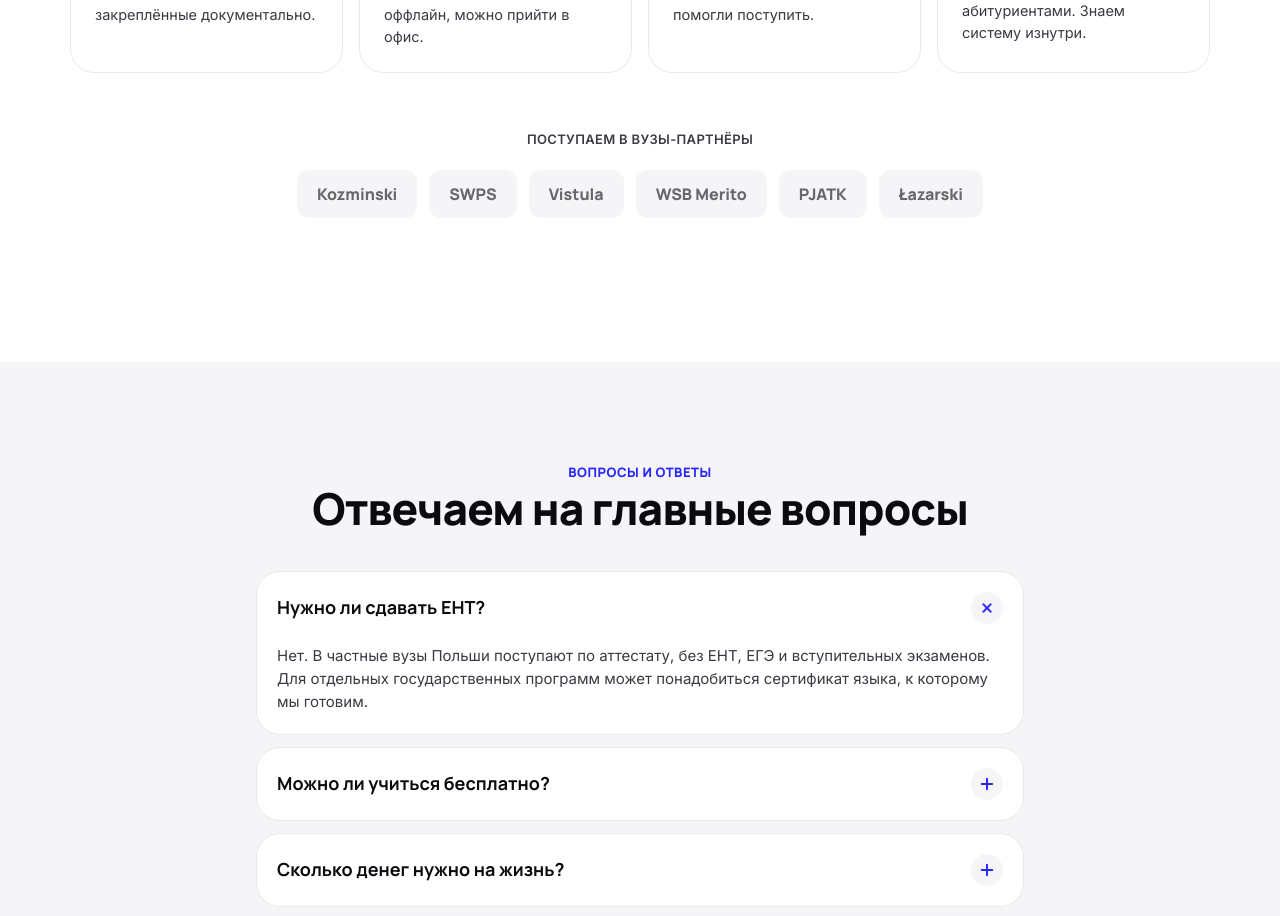
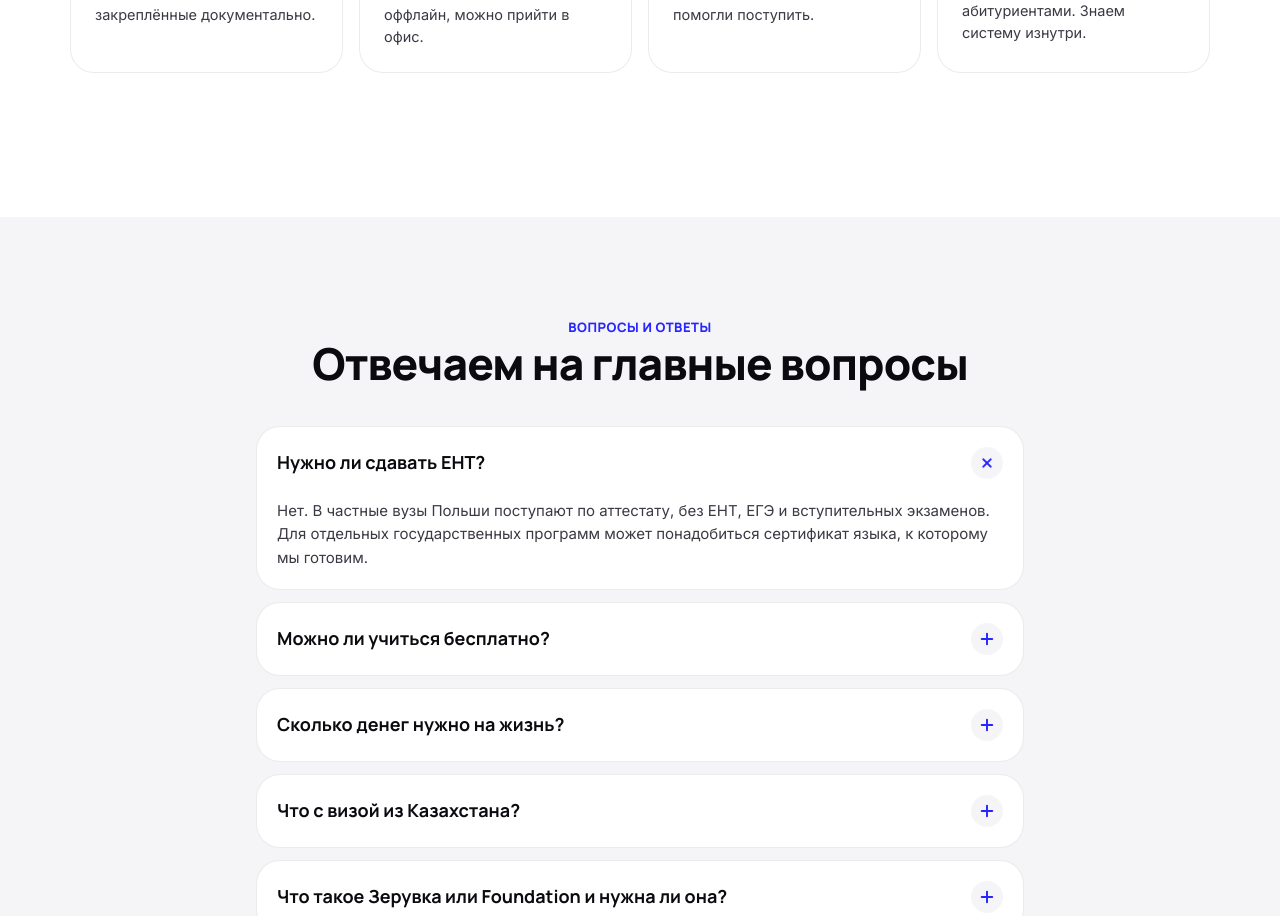
Before and after one commit to stellasdeutsch-dev/poland-kz, a React (Vite) app: page / in a window 1280 px wide. Shown: the part 8600-9516 px from the top of the page. Built offline with nearby package versions, Linux system fonts and the light colour scheme; no server answers.

Commit message:
chore: убрать блок вузов-партнёров из секции доверия

```diff
--- a/src/components/Trust.tsx
+++ b/src/components/Trust.tsx
@@ -21,23 +21,6 @@ export default function Trust() {
             </Reveal>
           ))}
         </div>
-
-        {/* Partner logos (placeholders) */}
-        <div className="mt-14 text-center">
-          <p className="text-[13px] font-semibold uppercase tracking-wide text-ink-soft">
-            {trust.partnersTitle}
-          </p>
-          <div className="mt-5 flex flex-wrap items-center justify-center gap-3">
-            {trust.partners.map((p) => (
-              <span
-                key={p}
-                className="rounded-xl bg-surface px-5 py-3 font-display text-[16px] font-extrabold text-ink/60"
-              >
-                {p}
-              </span>
-            ))}
-          </div>
-        </div>
       </div>
     </section>
   );
--- a/src/content.ts
+++ b/src/content.ts
@@ -473,8 +473,6 @@ const ru = {
         text: "8 лет назад сами были абитуриентами. Знаем систему изнутри.",
       },
     ],
-    partnersTitle: "Поступаем в вузы-партнёры",
-    partners: ["Kozminski", "SWPS", "Vistula", "WSB Merito", "PJATK", "Łazarski"],
   },
 
   faq: {
@@ -973,8 +971,6 @@ const kz: typeof ru = {
         text: "8 жыл бұрын өзіміз де талапкер болдық. Жүйені ішінен білеміз.",
       },
     ],
-    partnersTitle: "Серіктес университеттерге түсеміз",
-    partners: ["Kozminski", "SWPS", "Vistula", "WSB Merito", "PJATK", "Łazarski"],
   },
 
   faq: {
```
